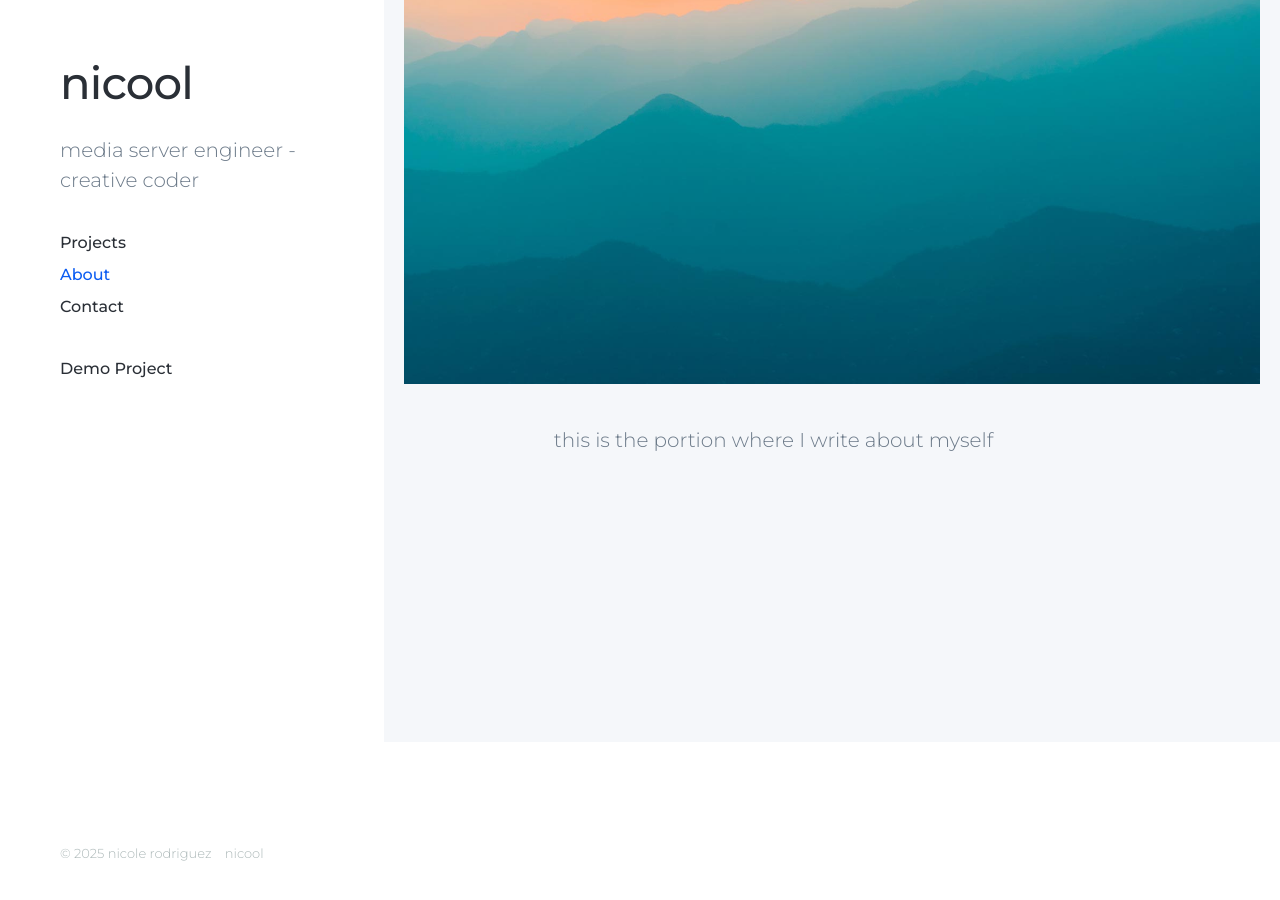
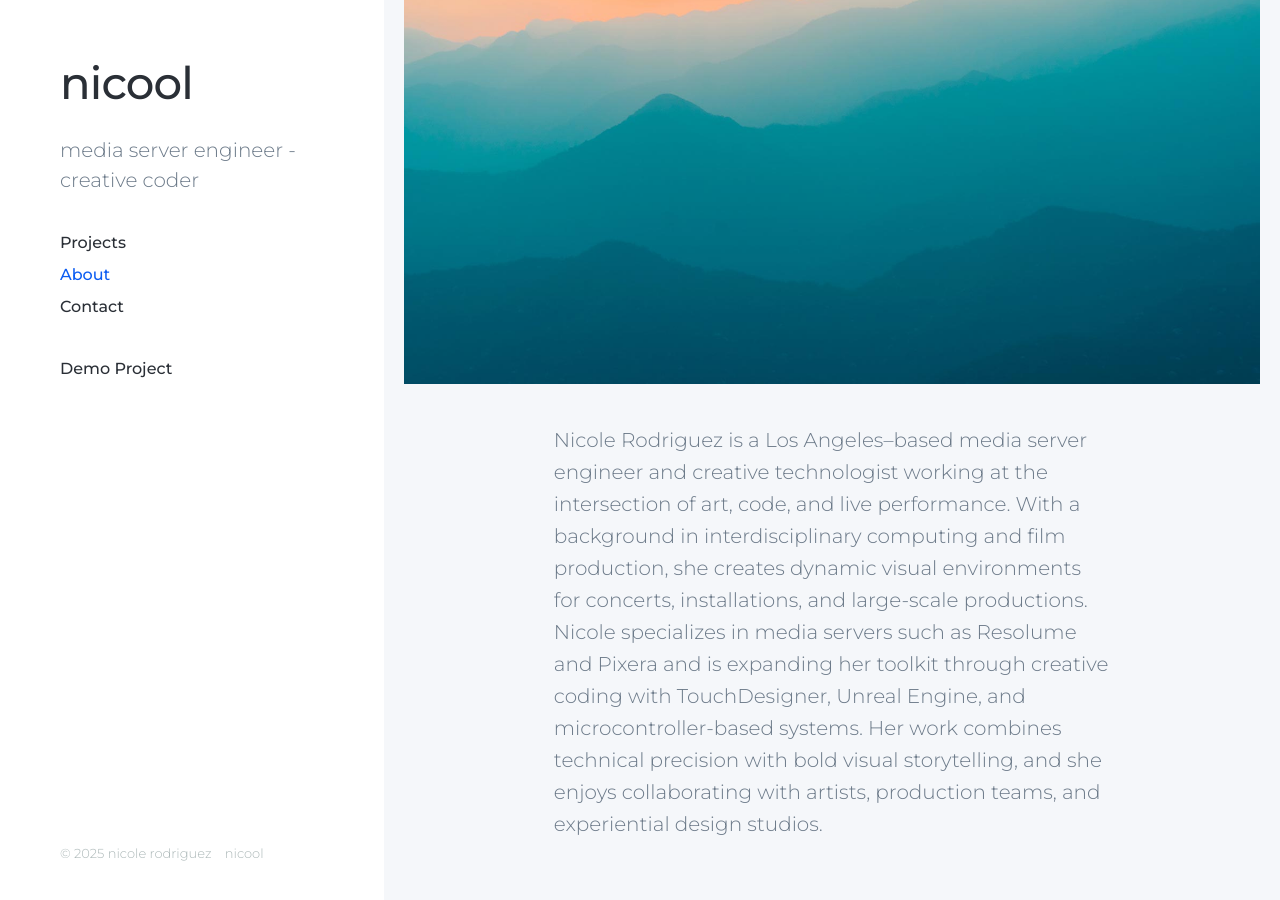
Before and after one commit to nic-glitch/nicool, a Jekyll site: the page built from _pages/about.md, in a window 1280 px wide and 900 px high, scrolled down 312 px. Built offline with Jekyll 4.4.1, drawn with Linux system fonts in a browser that asks for light colours; nearby versions of some CDN libraries.

Commit message:
Update about.md
add a quick blurb about myself

```diff
--- a/_pages/about.md
+++ b/_pages/about.md
@@ -8,4 +8,4 @@ featured_image: /images/demo/demo-landscape.jpg
 
 ![](/images/demo/demo-landscape.jpg)
 
-this is the portion where I write about myself
+Nicole Rodriguez is a Los Angeles–based media server engineer and creative technologist working at the intersection of art, code, and live performance. With a background in interdisciplinary computing and film production, she creates dynamic visual environments for concerts, installations, and large-scale productions. Nicole specializes in media servers such as Resolume and Pixera and is expanding her toolkit through creative coding with TouchDesigner, Unreal Engine, and microcontroller-based systems. Her work combines technical precision with bold visual storytelling, and she enjoys collaborating with artists, production teams, and experiential design studios.
```
Also changed, not shown: other parts of _pages/about.md (+1 -1 lines).
